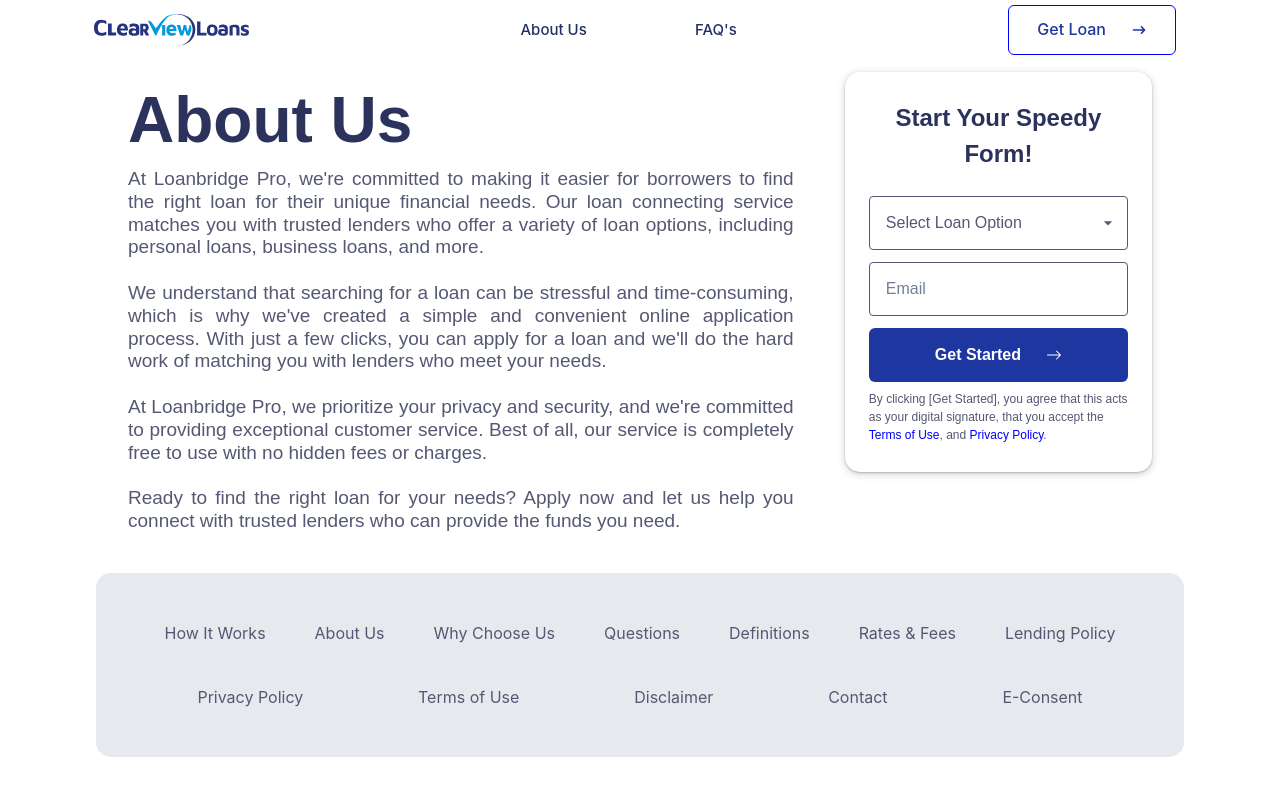
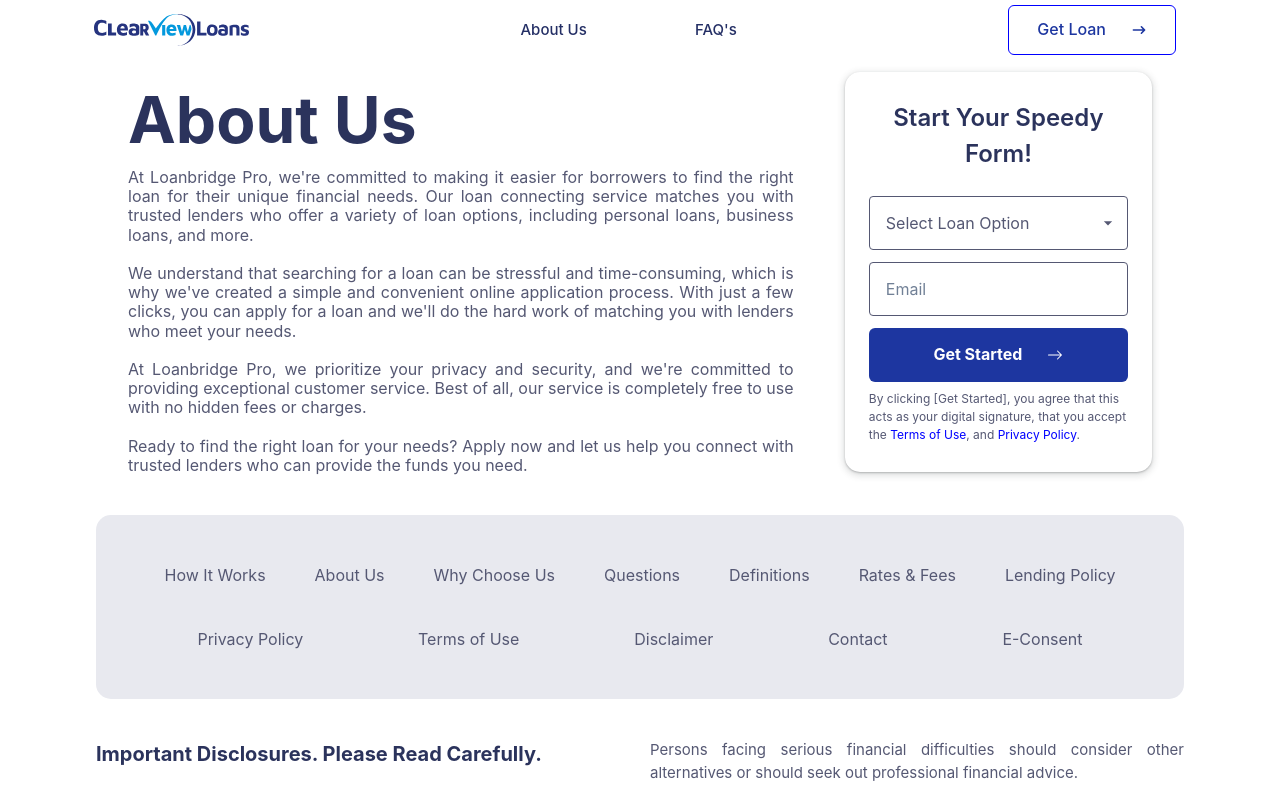
Before and after one commit to VishalBhuse/kreditship, a React (Create React App) app: page /about in a window 1280 px wide. Shown: the top 798 px of the page. Built offline with nearby package versions, Linux system fonts and the light colour scheme.

Commit message:
update font

```diff
--- a/src/Component/About/About.jsx
+++ b/src/Component/About/About.jsx
@@ -25,7 +25,6 @@
         mx="auto"
         mt="3"
         pb="10"
-        fontFamily={"Montserrat,Arial,sans-serif"}
         flexDirection={[
           "column-reverse",
           "column-reverse",
@@ -44,7 +43,7 @@
           <Text
             color={"#555873"}
             fontWeight={"400"}
-            fontSize={" 19px"}
+            fontSize={"1rem"}
             lineHeight={1.2}
           >
             At Loanbridge Pro, we're committed to making it easier for borrowers
```
